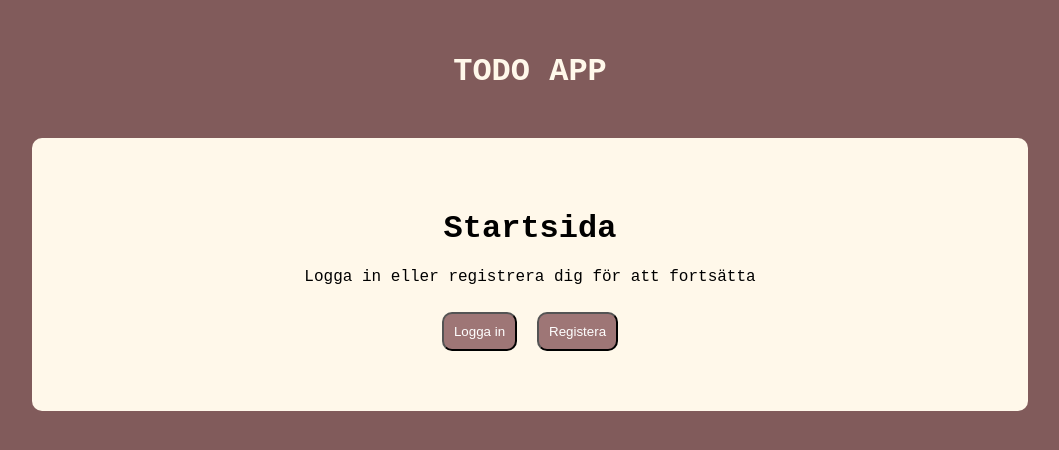
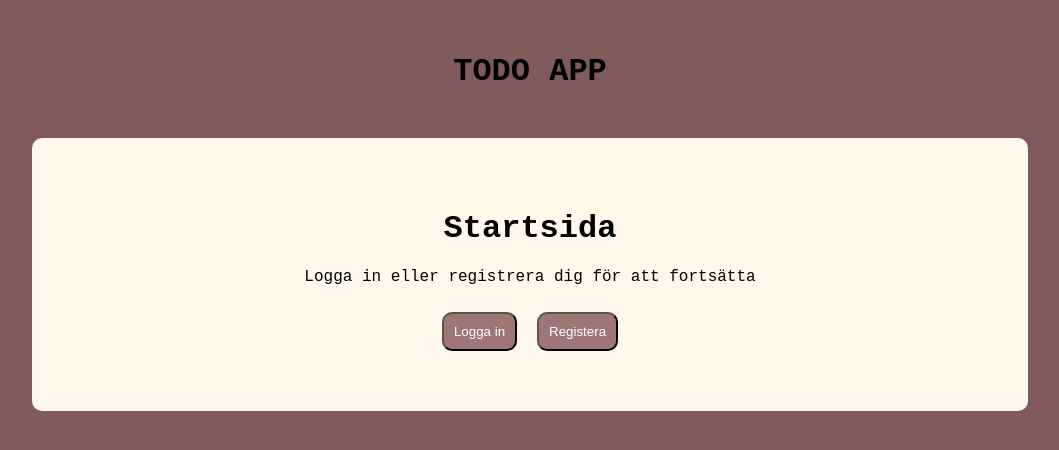
Before and after one commit to fishbulle/todo-app, a React (Vite) app: page / in a window 1280 px wide. Shown: the top 450 px of the page, without its empty margins (110-1169 px from the left). Built offline with nearby package versions, Linux system fonts and the light colour scheme.

Commit message:
Refactor dashboard and style

```diff
--- a/src/App.tsx
+++ b/src/App.tsx
@@ -1,11 +1,11 @@
 import { ApplicationRoutes } from "./routes/ApplicationRoutes"
-import { colors, StyledWrapper } from "./styles/styles"
+import { StyledWrapper } from "./styles/styles"
 
 function App() {
 
   return (
     <>
-      <h1 style={{ color: colors.wrapperColor }}>TODO APP</h1>
+      <h1>TODO APP</h1>
       <StyledWrapper>
         <ApplicationRoutes />
       </StyledWrapper>
--- a/src/pages/Dashboard.tsx
+++ b/src/pages/Dashboard.tsx
@@ -1,7 +1,15 @@
+import { useContext } from "react";
+import { AuthContext } from "../context/AuthContext";
+import { TodoLists } from "../components/todos/TodoLists";
+
 export const Dashboard = () => {
+    const { username } = useContext(AuthContext);
+
     return (
         <>
-            <h1>Dina todos</h1>
+            <h1>Hej {username}!</h1>
+
+            <TodoLists />
         </>
-    )
+    );
 }
--- a/src/pages/LogIn.tsx
+++ b/src/pages/LogIn.tsx
@@ -1,4 +1,4 @@
-import LogInForm from "../api/components/form/LogInForm"
+import LogInForm from "../components/form/LogInForm"
 
 export const LogInPage = () => {
     return (
--- a/src/pages/Register.tsx
+++ b/src/pages/Register.tsx
@@ -1,4 +1,4 @@
-import RegisterForm from "../api/components/form/RegisterForm";
+import RegisterForm from "../components/form/RegisterForm";
 
 export function RegisterPage() {
 
```
